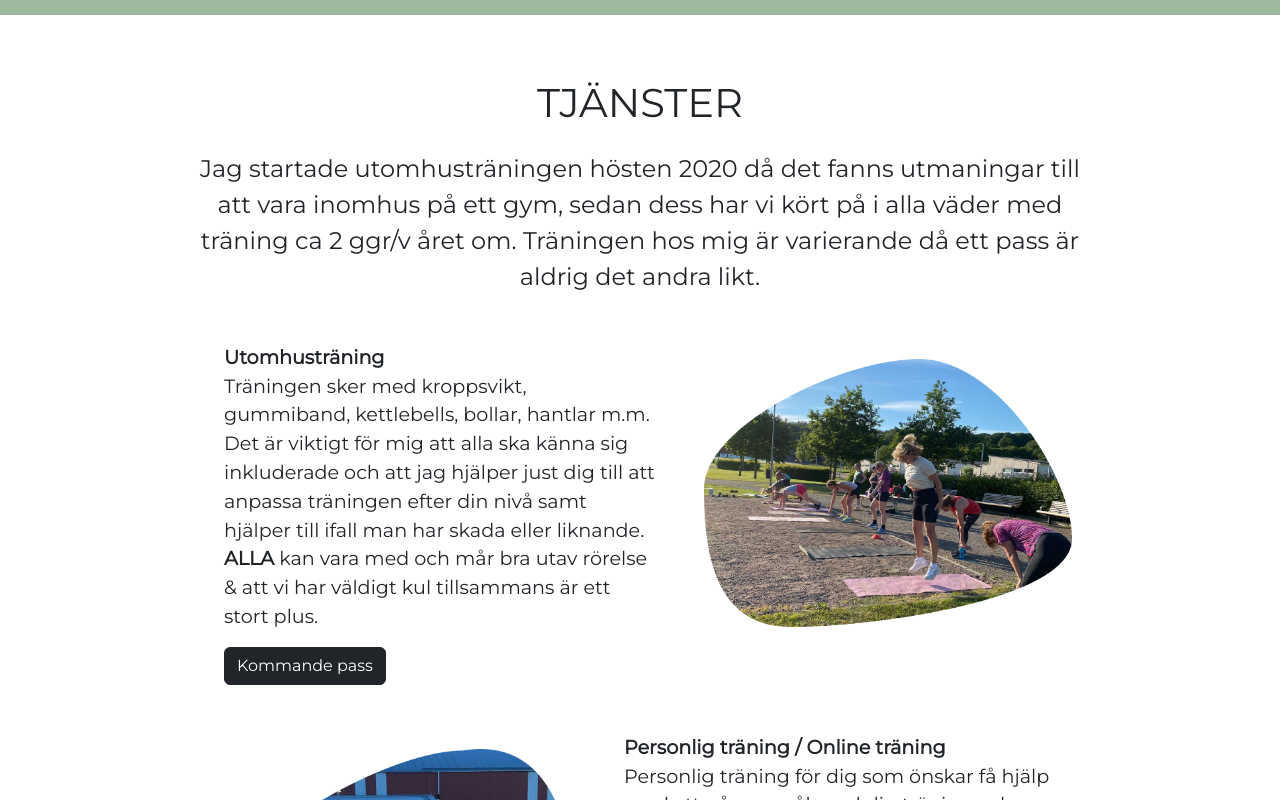
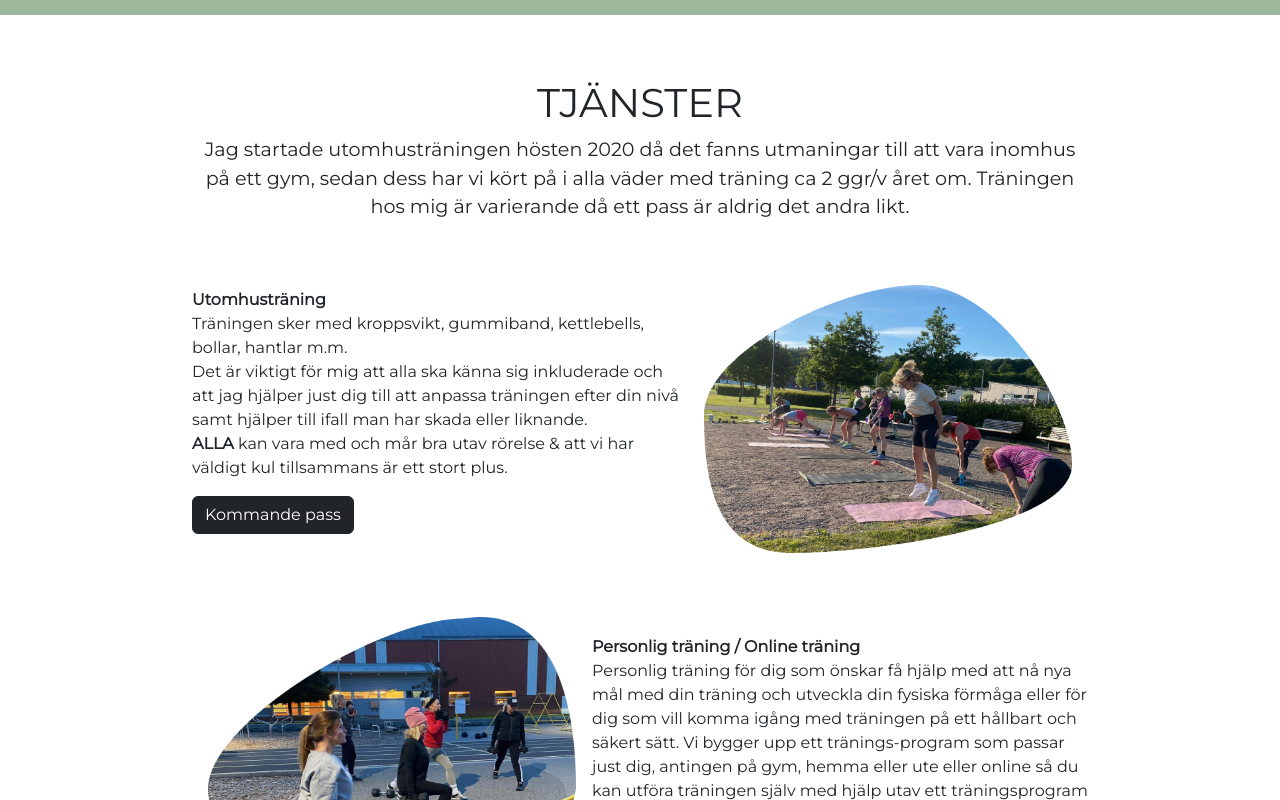
Before and after one commit to JannieBackman/examensarbete, a React (Create React App) app: page / in a window 1280 px wide. Shown: the part 600-1400 px from the top of the page. Built offline with nearby package versions, Linux system fonts and the light colour scheme; a web font is replaced by a local one.

Commit message:
centered text

```diff
--- a/src/components/Products.css
+++ b/src/components/Products.css
@@ -52,13 +52,32 @@
 }
 
 @media (min-width: 400px) {
+  .intro {
+    font-size: 1.2rem;
+    padding: 0;
+  }
+
+  .outdoor,
+  .pt {
+    flex-direction: column;
+    align-items: center;
+    text-align: center;
+  }
+
+  .outdoor p,
+  .pt p,
+  .b2b p {
+    font-size: 1rem;
+    padding: 0;
+  }
+
   .outdoor img {
-    height: 300px;
-    width: 350px;
+    height: 200px;
+    width: 250px;
   }
   .pt img {
-    height: 300px;
-    width: 350px;
+    height: 200px;
+    width: 250px;
   }
 }
 @media (min-width: 800px) {
```
